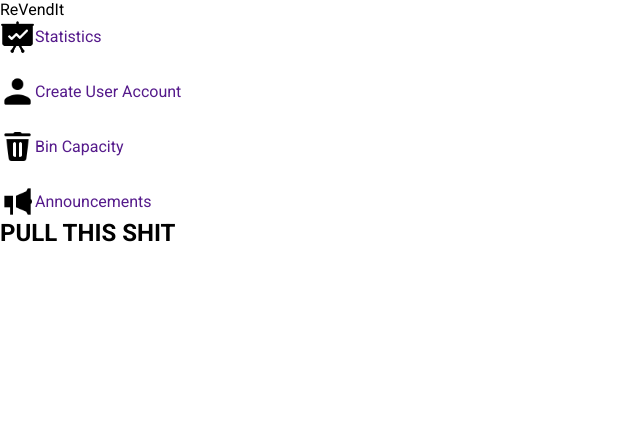
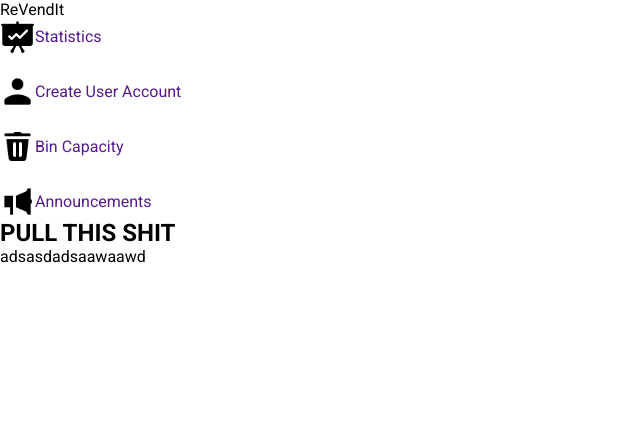
Before and after one commit to kurtouano/thesis-web, a PHP site: page / in a window 1280 px wide. Shown: the top 430 px of the page, without its empty margins (0-640 px from the left). Run offline with PHP 8.4, Linux system fonts and the light colour scheme.

Commit message:
This is bullshit

```diff
--- a/ThesisWeb/index.php
+++ b/ThesisWeb/index.php
@@ -86,6 +86,7 @@
         </div>
 
         <div><h1>PULL THIS SHIT</h1></div>
+        adsasdadsaawaawd
     </nav>
 </body>
 </html>
```
